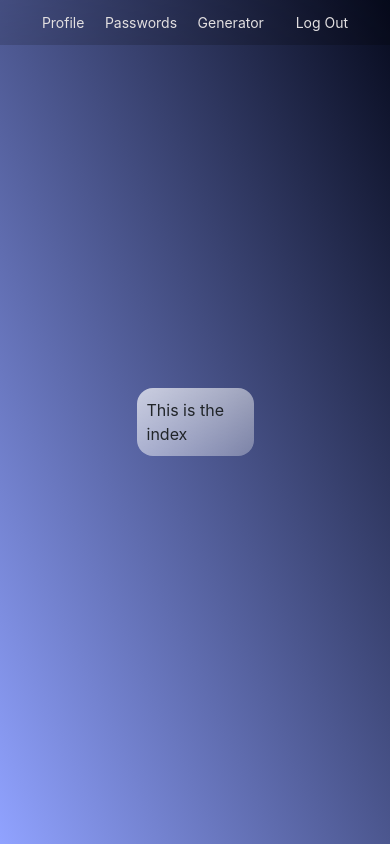
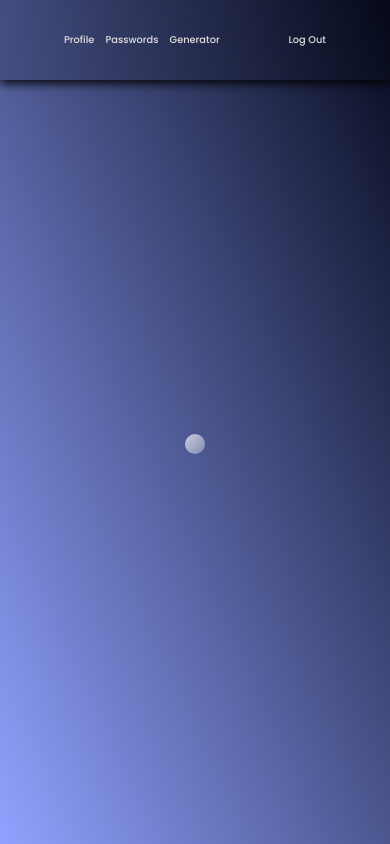
Before and after one commit to miguebarbell/cs50w-final, a Django app: page / in a window 390 px wide. Run offline with Django 3.2, Linux system fonts and the light colour scheme; the visitor is signed in with stand-in values (Sample User, id 1); data comes from the database, SQL or seed files in the repository; data that the repository does not hold is empty; some libraries are stand-ins or nearby versions.

Commit message:
adding files

```diff
--- a/safe/urls.py
+++ b/safe/urls.py
@@ -24,5 +24,14 @@
     path("logout", views.logout_view, name="logout"),
     path("register", views.register, name="register"),
 
-    path('', views.index, name='index')
+    path('', views.index, name='index'),
+    path('passw', views.home, name='passw'),
+
+    path("gen", views.gen, name='generator'),
+    path("gen/<int:len>/<str:esp>", views.gen, name='generatorfull'),
+    path("gen/<int:len>/", views.gen, name='generatorlen'),
+    path("gen/<str:esp>", views.gen, name='generatoresp'),
+
+    path('edit/<int:id>', views.edit, name='editpass'),
+    path('del/<int:id>', views.delete, name='delete'),
 ]
--- a/safeapp/models.py
+++ b/safeapp/models.py
@@ -8,7 +8,10 @@
 
 class Password(models.Model):
     user = models.ForeignKey("User", to_field='username', on_delete=models.CASCADE, related_name='user')
-    username = models.CharField(max_length=50)
-    passw = models.CharField(max_length=50, null=False)
-    notes = models.TextField(max_length=4000)
+    title = models.CharField(max_length=50, null=False)
+    username = models.CharField(max_length=50, blank=True)
+    password = models.CharField(max_length=50, null=False)
+    notes = models.TextField(max_length=4000, blank=True)
     date = models.DateTimeField(auto_now_add=True)
+    def __str__(self):
+        return f'{self.title} by {self.user}'
--- /dev/null
+++ b/safeapp/static/edit.js
@@ -0,0 +1,2 @@
+document.addEventListener('DOMContentLoaded', function() {
+})
--- a/safeapp/static/styles.css
+++ b/safeapp/static/styles.css
@@ -2,6 +2,7 @@
     margin: 0;
     padding: 0;
     box-sizing: border-box;
+    font-family: "Poppins", sans-serif;
 }
 
 h2 {
@@ -11,8 +12,10 @@
 
 .main-container {
     padding: 10px;
-    width: 35%;
+    max-width: 90%;
+    /*width: 35%;*/
     border-radius: 1rem;
+    margin-top: 4rem;
 }
 
 .form {
@@ -35,27 +38,56 @@
 .glass {
     background: linear-gradient(to right bottom, rgba(255, 255, 255, 0.7), rgba(255, 255, 255, 0.3));
     backdrop-filter: blur(100rem);
-    z-index: 5;
+    /*z-index: 5;*/
 }
 
 .navbar {
     display: flex;
-    /*justify-content: right;*/
-    /*padding-right: 5%;*/
-    align-content: space-between;
+    justify-content: space-between;
+    align-items: center;
     background: linear-gradient(to right bottom, rgba(0,0,0,0.1), rgba(0,0,0,0.2));
-    /*background: linear-gradient(to right bottom, rgba(58,90,255,0.56), #070b1f);*/
     width: 100vw;
     position: fixed;
+    box-shadow: 0px 3px 10px #000000;
+    height: 40px;
+    z-index: 5;
+}
+
+@media screen and (max-width: 400px){
+    .navbar{
+        height: 80px;
+        align-self: flex-end;
+        /*margin: auto;*/
+        /*margin: 0px;*/
+    }
+    .right{
+        margin: auto;
+        /*padding-left: 5%;*/
+        padding-right: 0;
+    }
+    .left{
+        margin: auto;
+        padding-left: 0%;
+    }
+    #safeApp{
+        /*margin-bottom: 0px;*/
+    }
+    *{
+        font-size: 0.7em;
+    }
+
 }
 
 .right {
-    justify-content: right;
+    display: flex;
     padding-right: 5%;
+    justify-content: flex-end;
+    /*margin:auto;*/
 }
 
 .left {
-    justify-content: left;
+    display: flex;
+    justify-content: flex-start;
     padding-left: 5%;
 }
 
@@ -63,3 +95,89 @@
     color: #e2dfe0;
     border: none;
 }
+
+.inner-pass {
+    color: rebeccapurple;
+}
+
+.ul {
+    display: flex;
+    justify-content: space-between;
+}
+
+#safeApp {
+    position: absolute;
+}
+
+.dropdown {
+    padding: 1rem;
+    border-radius: 1em;
+}
+
+ul {
+    list-style: none;
+}
+
+.dropdown li {
+    height: 100%;
+    width: 100%;
+    display: flex;
+    align-items: center;
+    justify-content: left;
+}
+
+button {
+}
+
+.dropdown li {
+    text-decoration: none;
+    cursor: default;
+    color: black;
+    width: 100%;
+}
+
+.dropdown li:hover {
+    color: black;
+    background: rgba(112,223,255,0.26)
+}
+
+.dropdown button {
+    background: none;
+    border: none;
+}
+
+.dropdown:hover {
+    background: rgba(211,255,104,0.13);
+}
+
+/*.dropdown ul {*/
+/*    opacity: 0;*/
+/*    transition: all 0.3s ease;*/
+/*    transform: translateY(70px);*/
+/*}*/
+
+.formbtn {
+    color: black;
+    padding: 0.5em;
+    margin: 0.5em;
+    border: #070b1f solid 1px;
+}
+
+.formbtn:hover {
+    color: white;
+}
+
+#id_title,
+#id_username,
+#id_passw {
+    width: 100%;
+}
+
+@media screen and (max-width: 650px){
+    #id_title,
+    #id_username,
+    #id_notes,
+    #id_passw {
+        max-width: 50vw;
+    }
+}
--- a/safeapp/templates/base.html
+++ b/safeapp/templates/base.html
@@ -8,6 +8,8 @@
     <link rel="stylesheet" href="https://stackpath.bootstrapcdn.com/bootstrap/4.4.1/css/bootstrap.min.css" integrity="sha384-Vkoo8x4CGsO3+Hhxv8T/Q5PaXtkKtu6ug5TOeNV6gBiFeWPGFN9MuhOf23Q9Ifjh" crossorigin="anonymous">
     <link rel="stylesheet" href="{% static 'styles.css' %}">
     <link rel="stylesheet" href="https://cdnjs.cloudflare.com/ajax/libs/font-awesome/4.7.0/css/font-awesome.min.css">
+        <link rel="preconnect" href="https://fonts.gstatic.com">
+        <link href="https://fonts.googleapis.com/css2?family=Poppins:wght@500&display=swap" rel="stylesheet">
     {% endblock %}
     <title>{% block title %}SafeApp{% endblock %}</title>
     {% block script %}
@@ -17,18 +19,19 @@
 <body>
 {% if user.is_active %}
 <nav class="navbar">
-<div class="left">
-    <button class="btn btn-sm btn-outline-light" id="inbox">Profile</button>
-    <button class="btn btn-sm btn-outline-light" id="inbox">Passwords</button>
-    <button class="btn btn-sm btn-outline-light" id="inbox">Generator</button>
-</div>
-    <div class="right">
-        <a class="btn btn-sm btn-outline-light" href="{% url 'logout' %}">Log Out</a>
-    </div>
+<i id="safeApp" class="fas fa-lock fa-2x"></i>
+<ul class="left ul">
+    <li><button class="btn btn-sm btn-outline-light" id="profilebtn" title="Your profile Page">Profile</button></li>
+    <li><a href="{% url 'index' %}"><button class="btn btn-sm btn-outline-light" id="passwordbtn" title="Check you Password Database">Passwords</button></a></li>
+    <li><a href="{% url 'generator' %}"><button class="btn btn-sm btn-outline-light" id="generatorbtn" title="Generate Random Passwords">Generator</button></a></li>
+</ul>
+    <ul class="right ul">
+    <li><a class="btn btn-sm btn-outline-light" href="{% url 'logout' %}" title="Prevent Attacks Login Out">Log Out</a></li>
+    </ul>
 </nav>
 {% endif %}
 <div class="body">
-<div class="main-container form glass">
+<div class="main-container glass">
     {% block body %}
     {% endblock %}
 </div>
--- a/safeapp/templates/index.html
+++ b/safeapp/templates/index.html
@@ -4,11 +4,14 @@
 {% block title %}
 {{ user }}
 {% endblock %}
-<script src="{% static 'index.js' %}"></script>
 {% block script %}
-
+    <script src="{% static 'index.js' %}"></script>
 {% endblock %}
 
+
+
+
 {% block body %}
-    This is the index
+    <div id="pass">
+    </div>
 {% endblock %}
--- a/safeapp/templates/login.html
+++ b/safeapp/templates/login.html
@@ -11,7 +11,7 @@
 
     <h2>Login</h2>
     </p>
-    <form class='form' action="{% url 'login' %}" method="post">
+    <form action="{% url 'login' %}" method="post">
         {% csrf_token %}
         <div class="form-floating mb-3">
             <input autofocus class="form-control" type="text" name="username" placeholder="Username">
--- a/safeapp/templates/register.html
+++ b/safeapp/templates/register.html
@@ -10,7 +10,7 @@
         <div>{{ message }}</div>
     {% endif %}
     </p>
-    <form class='form' action="{% url 'register' %}" method="post">
+    <form action="{% url 'register' %}" method="post">
         {% csrf_token %}
         <div class="form-group">
             <input class="form-control" type="text" name="username" placeholder="Username">
--- a/safeapp/views.py
+++ b/safeapp/views.py
@@ -1,16 +1,23 @@
+import datetime
+
 from django.shortcuts import render
 from .passwgen import generate
 from django.contrib.auth import authenticate, login, logout
-from django.shortcuts import HttpResponse, HttpResponseRedirect, render
+from django.shortcuts import HttpResponse, render, redirect
 from django.urls import reverse
 from .models import User, Password
 from django.db import IntegrityError
 from django.contrib.auth.decorators import login_required
 from django.http import HttpResponseRedirect, JsonResponse
+from .passwgen import generate
+from .forms import PassForm
+import datetime
+
+
+# from django.views.decorators.csrf import csrf_exempt
 
 # Create your views here.
 def index(request):
-
     # Authenticated users view their inbox
     if request.user.is_authenticated:
         return render(request, "index.html", {'user': request.user})
@@ -72,6 +79,7 @@
         return render(request, "register.html")
 
 
+# @csrf_exempt
 @login_required
 def home(request):
     """
@@ -83,6 +91,58 @@
     response = {}
     for item in items:
         if user == item.user:
-            response[item.id].append({'username': item.username, 'password': item.passw, 'note': item.notes, 'date': item.date})
+            response[item.id] = {'title': item.title, 'username': item.username, 'password': item.password,
+                                 'note': item.notes, 'date': item.date}
 
     return JsonResponse({'response': response, 'status': 201})
+
+
+@login_required
+def edit(request, id):
+    """
+    edit a password given this id
+    """
+    pass_obj = Password.objects.get(id=id)
+    # print(int(pass_obj.id))
+    # print(type(int(pass_obj.id)))
+    pform = PassForm(initial={'title': pass_obj.title,
+                              'username': pass_obj.username,
+                              'password': pass_obj.password,
+                              'notes': pass_obj.notes})
+    if request.method == 'POST' and request.user == pass_obj.user:
+        # print(request.POST.get('title'))
+        pass_obj.title = request.POST.get('title')
+        pass_obj.username = request.POST.get('username')
+        pass_obj.password = request.POST.get('password')
+        pass_obj.notes = request.POST.get('notes')
+        pass_obj.save()
+        return redirect('index')
+    return render(request, 'edit.html', {'id': pass_obj, 'form': pform, 'idint': int(pass_obj.id)})
+
+
+def gen(request, len=8, esp=False):
+    """
+    generate a password
+    """
+    form = PassForm(initial={'password': generate(len=10, esp='True')})
+    print('PP')
+    print(request.POST.get('delete'))
+    if request.method == 'POST':
+        new = Password(user=request.user,
+                       title=request.POST.get('title'),
+                       username=request.POST.get('username'),
+                       password=request.POST.get('password'),
+                       notes=request.POST.get('notes'),
+                       date=datetime.datetime.now)
+        new.save()
+        return redirect('index')
+    return render(request, 'generate.html', {'form': form})
+
+
+@login_required()
+def delete(request, id):
+    item = Password.objects.get(id=id)
+    # if request.user == Password.objects.get(id=id):
+    if request.user == item.user:
+        Password.objects.filter(id=id).delete()
+    return redirect('index')
```
Also changed, not shown: safeapp/forms.py (added, +8 -0 lines), safeapp/passwgen.py (+9 -2 lines), safeapp/static/index.js (+74 -3 lines), safeapp/templates/edit.html (added, +29 -0 lines), safeapp/templates/generate.html (added, +37 -0 lines).
